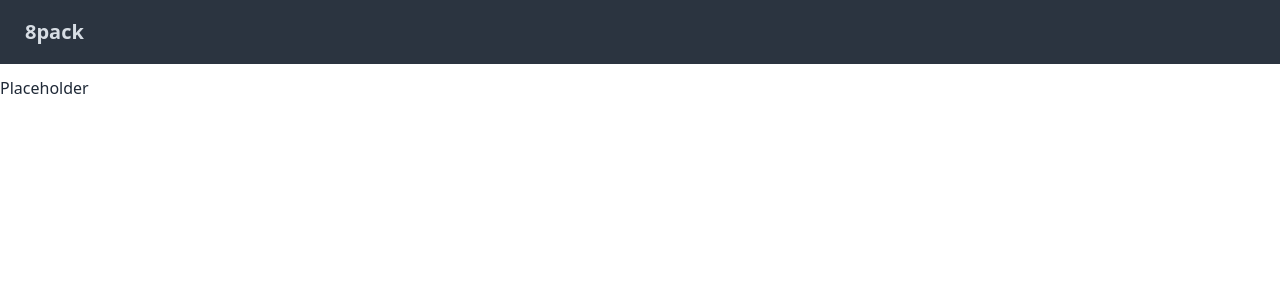
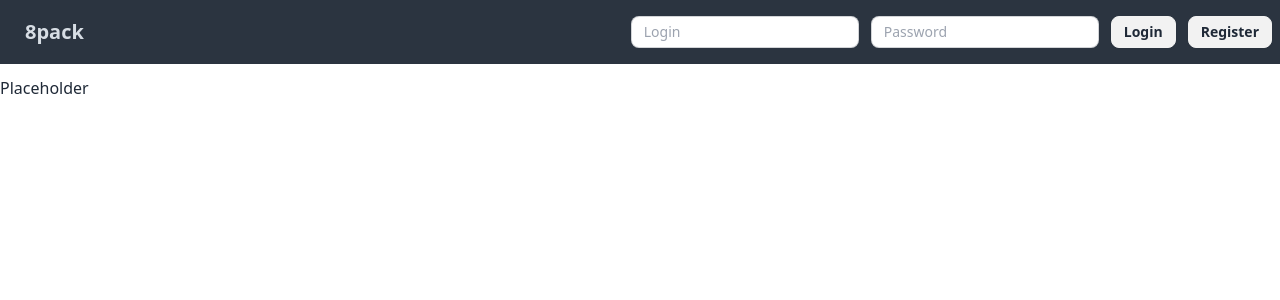
Before and after one commit to Wizzerinus/8pack, a Vue app in the folder frontend/: page / in a window 1280 px wide. Shown: the top 300 px of the page. Built offline with nearby package versions, Linux system fonts and the light colour scheme; no server answers.

Commit message:
more frontend scaffolding, impl authentication

```diff
--- a/frontend/src/App.vue
+++ b/frontend/src/App.vue
@@ -1,11 +1,25 @@
 <template>
-  <nav class="navbar bg-neutral text-neutral-content">
-    <div class="container mx-auto flex-1">
-      <RouterLink to="/" class="btn btn-ghost text-xl">8pack</RouterLink>
-    </div>
-  </nav>
+    <nav class="navbar bg-neutral text-neutral-content">
+        <div class="container mx-auto flex">
+            <div class="flex-grow">
+                <RouterLink to="/" class="btn btn-ghost text-xl">8pack</RouterLink>
+            </div>
+            <div class="flex-grow-0">
+                <NavbarLogin />
+            </div>
+        </div>
+    </nav>
 
-  <div class="container mx-auto mt-3">
-    <RouterView />
-  </div>
+    <main class="container mx-auto mt-3">
+        <AlertThing />
+        <RouterView />
+    </main>
 </template>
+<script>
+import NavbarLogin from "@/components/NavbarLogin.vue";
+import AlertThing from "@/components/AlertThing.vue";
+
+export default {
+    components: {AlertThing, NavbarLogin}
+}
+</script>
--- /dev/null
+++ b/frontend/src/components/AlertThing.vue
@@ -0,0 +1,25 @@
+<template>
+    <div role="alert" class="alert mt-4 mb-4 relative" :class="alert_type" v-if="alert">
+        <span>{{ alert }}</span>
+        <button class="btn btn-sm btn-circle btn-ghost absolute right-2 top-2" @click="clear_alert">
+            <SvgClose />
+        </button>
+    </div>
+</template>
+<script>
+import {useAlertStore} from "@/stores/alert.js";
+import {storeToRefs} from "pinia";
+import SvgClose from "@/components/svg/SvgClose.vue";
+
+export default {
+    components: {SvgClose},
+    setup() {
+        const alertStore = useAlertStore()
+
+        const clear_alert = alertStore.clear_alert
+        const { alert, alert_type } = storeToRefs(alertStore)
+
+        return { alert, alert_type, clear_alert }
+    },
+}
+</script>
--- /dev/null
+++ b/frontend/src/components/NavbarLogin.vue
@@ -0,0 +1,32 @@
+<template>
+    <div v-if="!logged_in" class="text-base-content">
+        <input type="text" class="input input-bordered inline-block input-sm me-3" @keyup.enter="do_login"
+               placeholder="Login" v-model="login">
+        <input type="password" class="input input-bordered inline-block input-sm me-3" @keyup.enter="do_login"
+               placeholder="Password" v-model="password">
+        <button type="button" class="btn btn-sm me-3" @click="do_login">Login</button>
+        <button type="button" class="btn btn-sm" @click="do_register">Register</button>
+    </div>
+    <div v-else>
+        <span class="me-3">Logged in as <code>{{ user_login }}</code></span>
+        <button type="button" class="btn btn-sm" @click="do_logout">Logout</button>
+    </div>
+</template>
+<script>
+import {useAuthStore} from "@/stores/auth.js";
+import {storeToRefs} from "pinia";
+import {ref} from "vue";
+
+export default {
+    setup() {
+        const authStore = useAuthStore()
+        const { logged_in, user_login } = storeToRefs(authStore)
+        const login = ref(""), password = ref("")
+        const do_login = () => authStore.try_login(login.value, password.value)
+        const do_register = () => authStore.register(login.value, password.value)
+        const do_logout = () => authStore.logout()
+
+        return { logged_in, user_login, login, password, do_login, do_logout, do_register }
+    }
+}
+</script>
--- /dev/null
+++ b/frontend/src/components/svg/SvgClose.vue
@@ -0,0 +1,16 @@
+<template>
+    <svg
+        xmlns="http://www.w3.org/2000/svg"
+        class="h-6 w-6"
+        fill="none"
+        viewBox="0 0 24 24"
+        stroke="currentColor"
+    >
+        <path
+            stroke-linecap="round"
+            stroke-linejoin="round"
+            stroke-width="2"
+            d="M6 18L18 6M6 6l12 12"
+        />
+    </svg>
+</template>
--- a/frontend/src/router/index.js
+++ b/frontend/src/router/index.js
@@ -1,5 +1,6 @@
 import { createRouter, createWebHistory } from "vue-router"
 import HomeView from "../views/HomeView.vue"
+import {useAuthStore} from "@/stores/auth.js";
 
 const router = createRouter({
     history: createWebHistory(import.meta.env.BASE_URL),
@@ -8,4 +9,10 @@ const router = createRouter({
     ],
 })
 
+router.beforeEach(async () => {
+    const auth = useAuthStore()
+    await auth.load()
+})
+
+
 export default router
--- /dev/null
+++ b/frontend/src/stores/alert.js
@@ -0,0 +1,15 @@
+import {defineStore} from "pinia";
+import {ref} from "vue";
+
+export const useAlertStore = defineStore("alert", () => {
+    const alert = ref("")
+    const alert_type = ref("alert-error")
+
+    const set_alert = (text, type = "alert-error") => {
+        alert.value = text
+        alert_type.value = type
+    }
+
+    const clear_alert = () => alert.value = ""
+    return { alert, alert_type, set_alert, clear_alert }
+})
--- a/frontend/src/stores/auth.js
+++ b/frontend/src/stores/auth.js
@@ -1,9 +1,52 @@
 import {defineStore} from "pinia";
-import {ref, watch} from "vue";
+import {computed, ref, watch} from "vue";
+import {post} from "@/util.js";
+import {useAlertStore} from "@/stores/alert.js";
 
 export const useAuthStore = defineStore("auth", () => {
     const token = ref(localStorage.getItem("access_key"))
     watch(token, (newValue) => localStorage.setItem("access_key", newValue))
 
-    return { token }
+    const user_data = ref(null)
+    const load = () => {
+        if (token.value === "" || user_data.value !== null) return
+        post("users/token", {}, token.value)
+            .then(e => e.json())
+            .then(_process_error)
+            .then(e => user_data.value = e)
+            .catch(() => {})
+    }
+
+    const user_login = computed(() => user_data.value.login)
+    const logged_in = computed(() => user_data.value !== null)
+
+    const _process_error = e => {
+        const store = useAlertStore()
+        if (!e.detail) {
+            store.clear_alert()
+            return e
+        }
+        store.set_alert(e.detail)
+        return Promise.reject("already failed")
+    }
+    const _login_to_url = url => ((login, password) => {
+        if (!login || !password) return
+        post(url, {login, password})
+            .then(e => e.json())
+            .then(_process_error)
+            .then(e => token.value = e.token || "")
+            .then(load)
+            .catch(() => {})
+    })
+
+    const try_login = _login_to_url("users/login")
+    const register = _login_to_url("users/register")
+
+    const logout = () => {
+        user_data.value = null
+        token.value = ""
+        console.log("logged out")
+    }
+
+    return { token, user_data, load, logged_in, try_login, logout, register, _login_to_url, _process_error, user_login }
 })
--- /dev/null
+++ b/frontend/src/util.js
@@ -0,0 +1,38 @@
+import { useAuthStore } from "@/stores/auth.js"
+
+const BACKEND_URL = "http://localhost:8003"
+
+export function get(url, token = null, headers = {}) {
+    headers = { ...headers, "Content-Type": "application/json" }
+    if (token) {
+        headers.Authorization = `Bearer ${token}`
+    }
+    return fetch(`${BACKEND_URL}/${url}`, {
+        method: "GET",
+        mode: "cors",
+        headers,
+    })
+}
+
+export function post(url, body = {}, token = null, headers = {}) {
+    headers = { ...headers, "Content-Type": "application/json" }
+    if (token) {
+        headers.Authorization = `Bearer ${token}`
+    }
+    return fetch(`${BACKEND_URL}/${url}`, {
+        method: "POST",
+        mode: "cors",
+        headers,
+        body: JSON.stringify(body),
+    })
+}
+
+export function auth_get(url, headers = {}) {
+    const auth = useAuthStore()
+    return get(url, auth.token, headers)
+}
+
+export function auth_post(url, body = {}, headers = {}) {
+    const auth = useAuthStore()
+    return post(url, body, auth.token, headers)
+}
--- a/frontend/src/views/HomeView.vue
+++ b/frontend/src/views/HomeView.vue
@@ -1,5 +1,3 @@
 <template>
-  <main>
     Placeholder
-  </main>
 </template>
```
Also changed, not shown: 2 other files (tests, documents, lock files or other folders).
